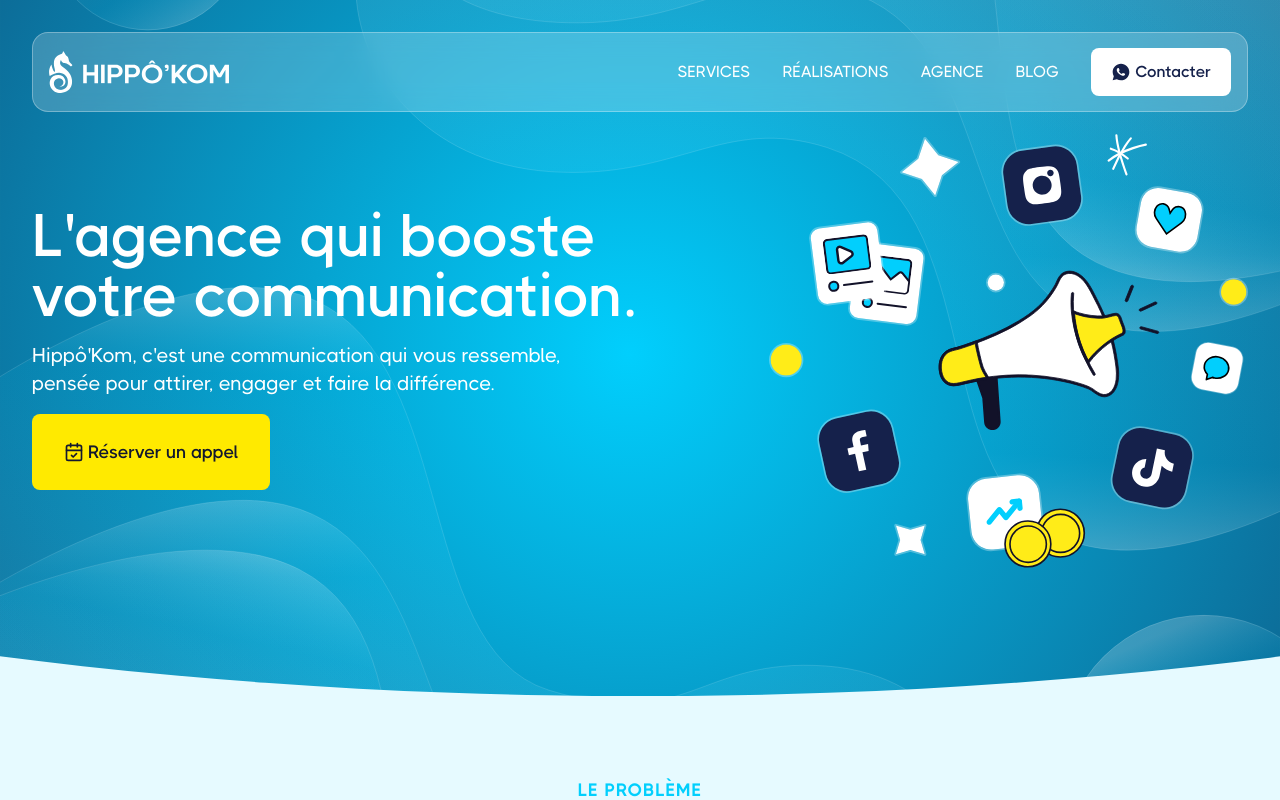
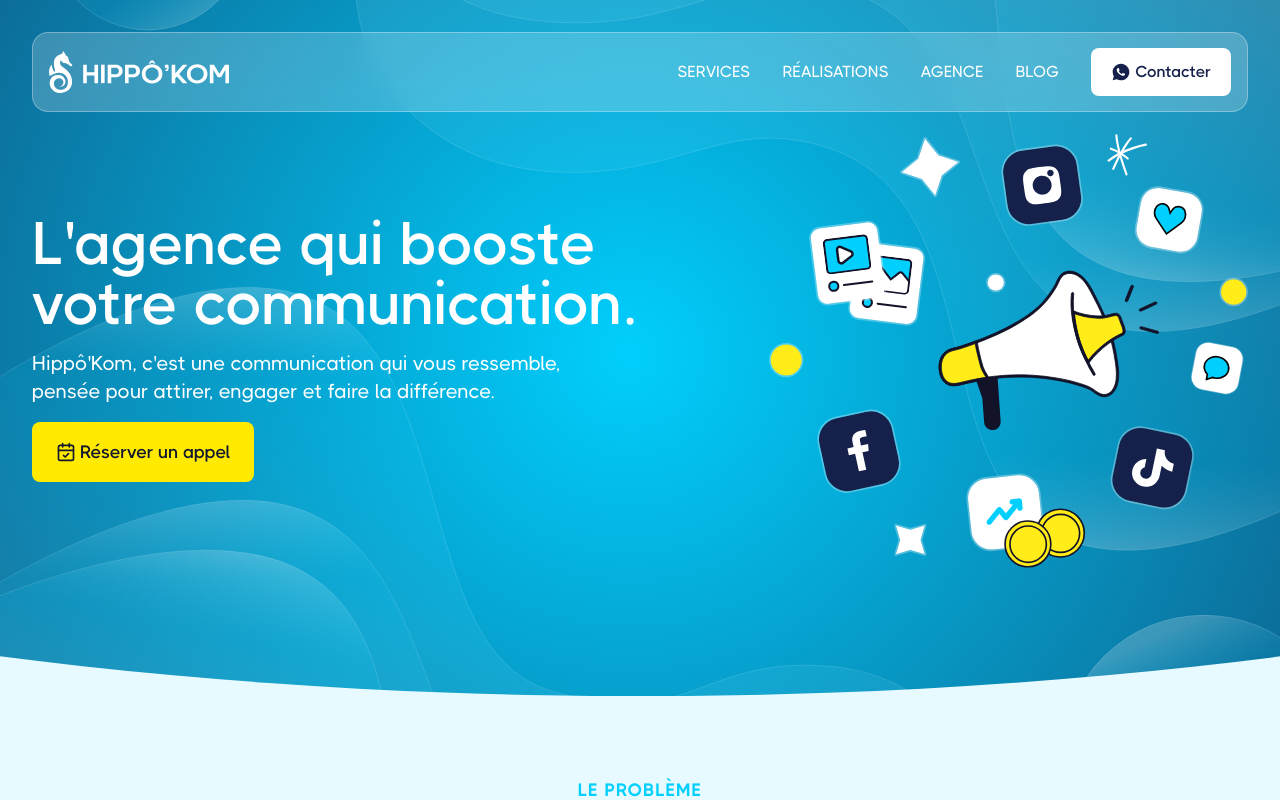
Before and after one commit to DylannDev/hippokom-agency, a Next.js app: page / in a window 1280 px wide. Shown: the top 800 px of the page. Built offline with nearby package versions, Linux system fonts and the light colour scheme.

Commit message:
🔧 Update CalendlyButton component: change default size prop to "default" and adjust usage in PreFooter for consistency.

```diff
--- a/components/Layout/pre-footer.tsx
+++ b/components/Layout/pre-footer.tsx
@@ -26,7 +26,7 @@
           </div>
 
           <div className="flex justify-center flex-shrink-0">
-            <CalendlyButton size="default" variant="yellow" />
+            <CalendlyButton variant="yellow" />
           </div>
         </div>
       </div>
--- a/components/ui/calendly-button.tsx
+++ b/components/ui/calendly-button.tsx
@@ -11,7 +11,7 @@
 
 export function CalendlyButton({
   variant = "yellow",
-  size = "md",
+  size = "default",
   className,
 }: CalendlyButtonProps) {
   return (
```
